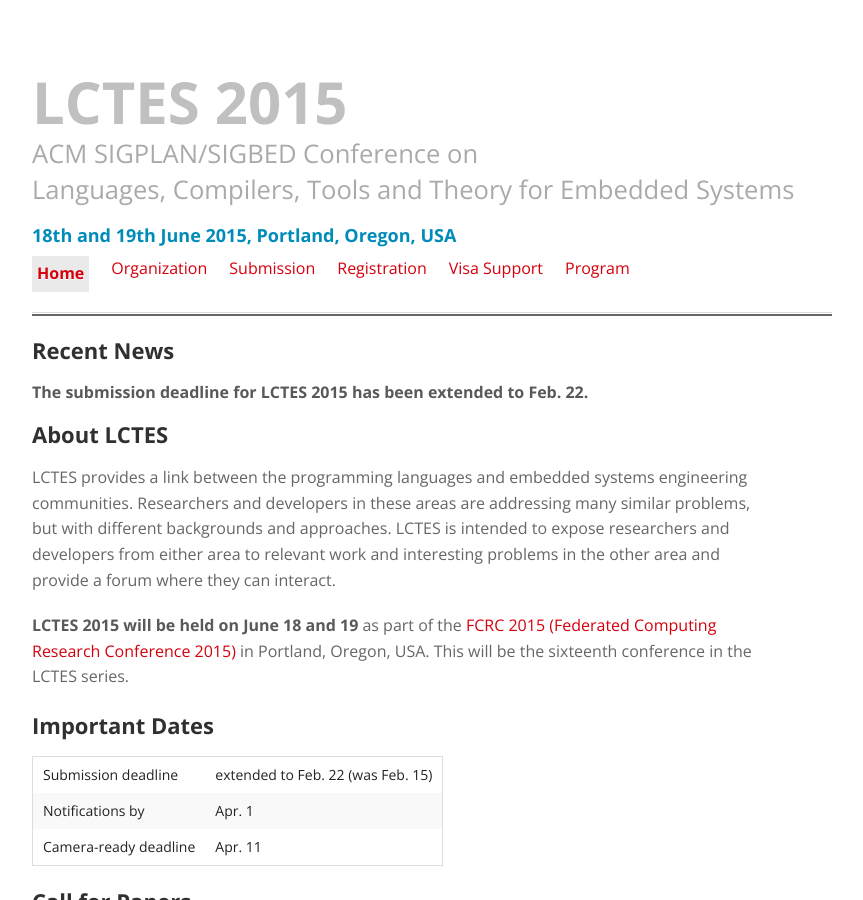
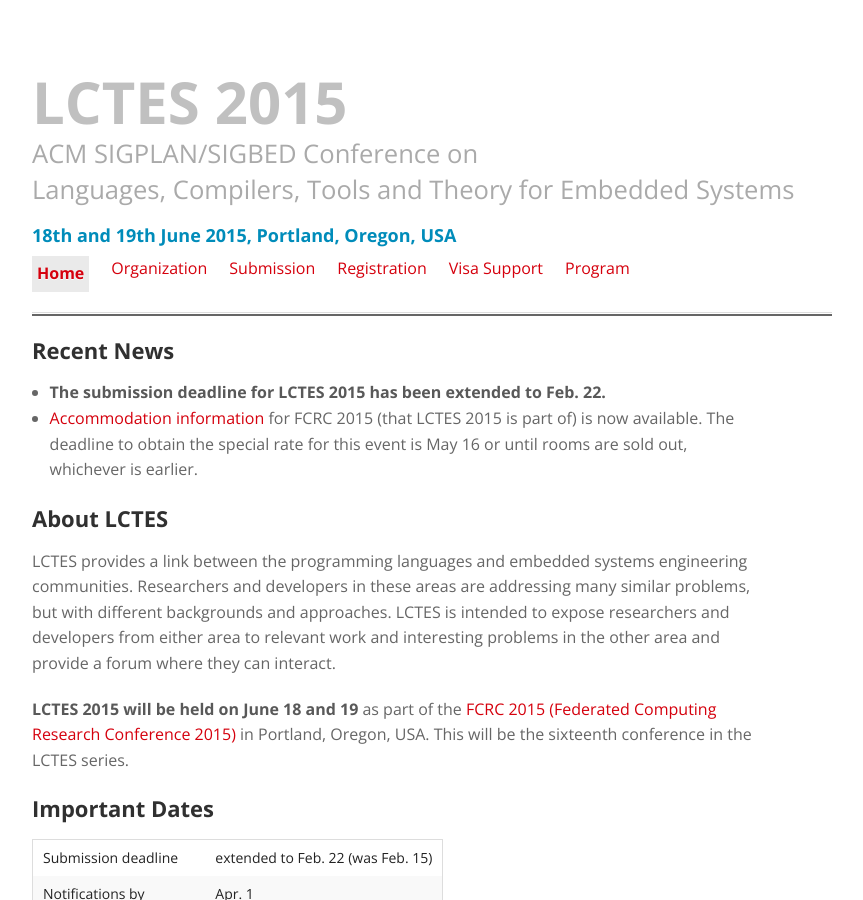
Before and after one commit to GSathish/lctes2015, a Jekyll site: the page built from index.html, in a window 1280 px wide and 900 px high. Shown: the whole window, without its empty margins (28-891 px from the left). Built offline with Jekyll 4.4.1, drawn with Linux system fonts in a browser that asks for light colours.

Commit message:
News about hotel accommodation added.

```diff
--- a/index.html
+++ b/index.html
@@ -6,7 +6,10 @@
 ---
 
 <h2>Recent News</h2>
-<strong>The submission deadline for LCTES 2015 has been extended to Feb. 22.</strong>
+<ul>
+	<li><strong>The submission deadline for LCTES 2015 has been extended to Feb. 22.</strong></li>
+	<li><a href="http://fcrc.acm.org/travel.cfm">Accommodation information</a> for FCRC 2015 (that LCTES 2015 is part of) is now available. The deadline to obtain the special rate for this event is May 16 or until rooms are sold out, whichever is earlier.</li>
+</ul>
 
 <h2>About LCTES</h2>
 
```
